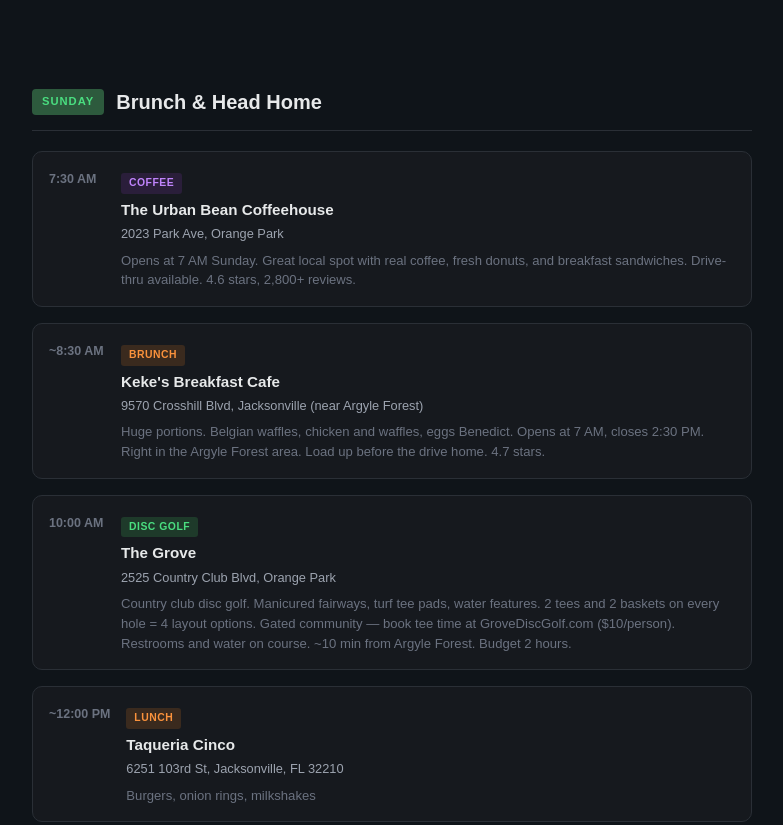
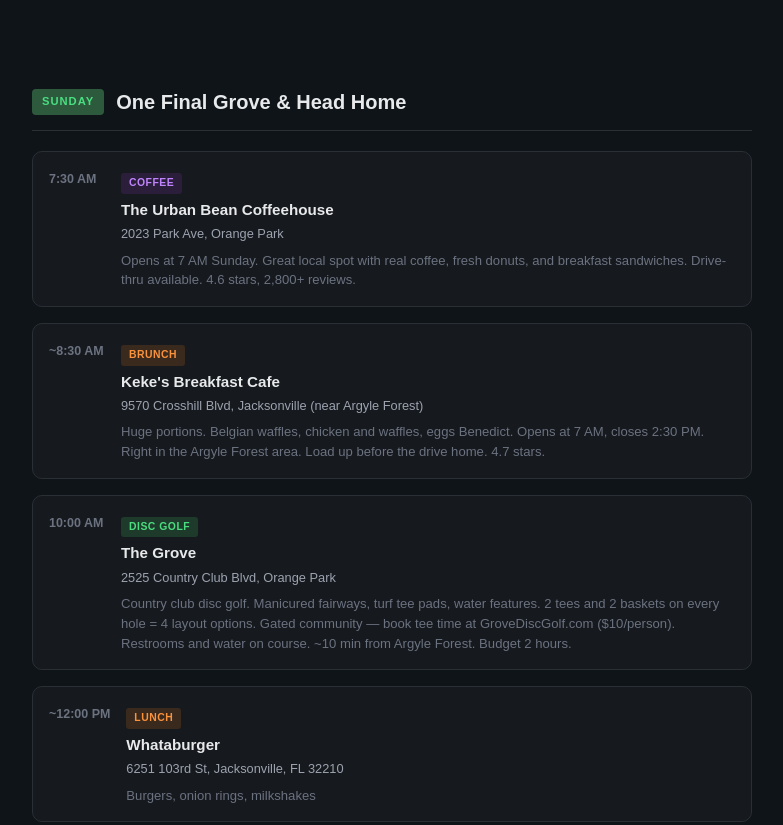
Before and after one commit to rbritt99/Jax2026, a plain HTML site: page index.html in a window 1280 px wide. Shown: the part 3075-3900 px from the top of the page, without its empty margins (248-1031 px from the left). Drawn offline with Linux system fonts and the light colour scheme.

Commit message:
Update Sunday brunch and lunch event names

```diff
--- a/index.html
+++ b/index.html
@@ -393,7 +393,7 @@
   <div class="day-section">
     <div class="day-header">
       <span class="day-badge">Sunday</span>
-      <span class="day-title">Brunch &amp; Head Home</span>
+      <span class="day-title">One Final Grove &amp; Head Home</span>
     </div>
 
 <div class="event">
@@ -430,7 +430,7 @@
   <div class="event-time">~12:00 PM</div>
   <div class="event-body">
     <span class="tag tag-food">LUNCH</span>
-    <div class="event-name">Taqueria Cinco</div>
+    <div class="event-name">Whataburger</div>
     <div class="event-location">6251 103rd St, Jacksonville, FL 32210</div>
     <div class="event-desc">Burgers, onion rings, milkshakes</div>
   </div>
```
